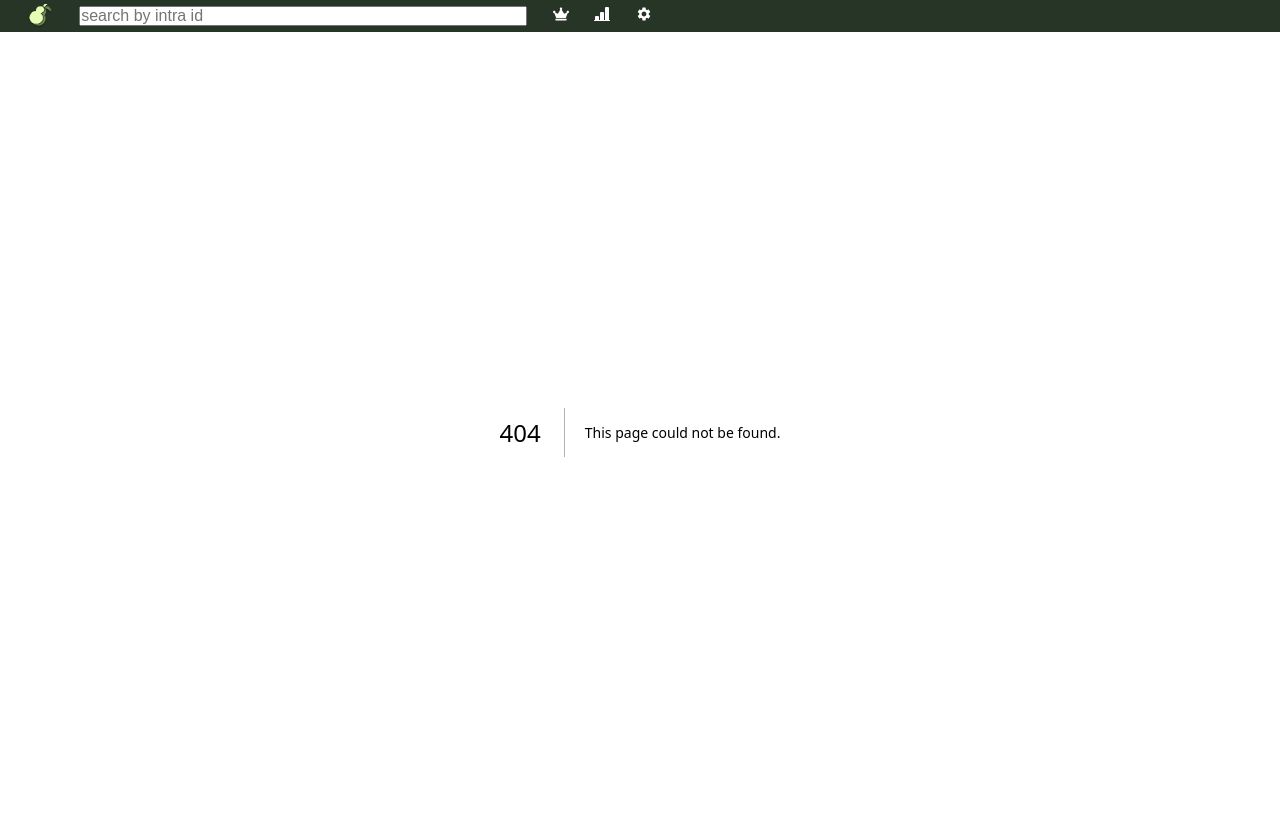
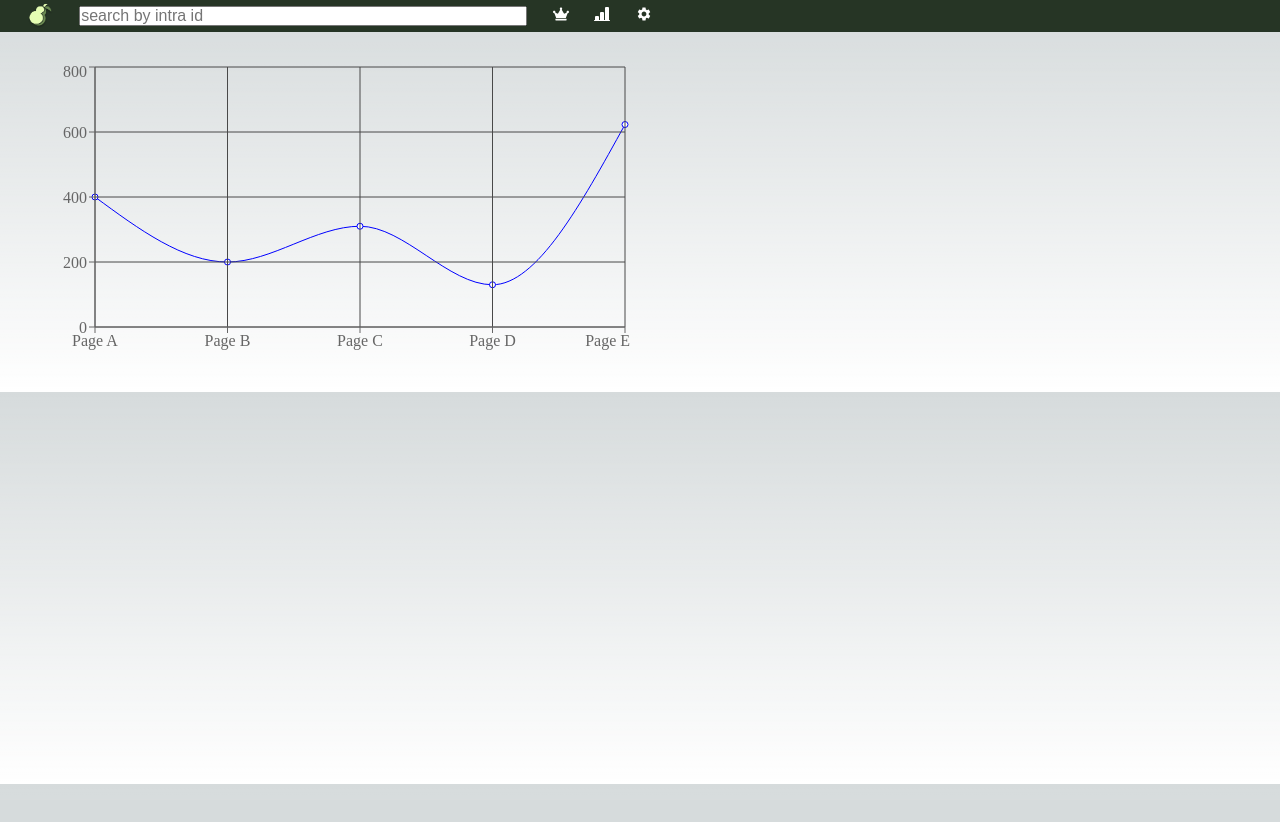
Before and after one commit to 42SeoulCoalitionhackthon2023/pear42-Frontend, a Next.js app: page /statistics in a window 1280 px wide. Before the commit this address had no page. Shown: the top 822 px of the page. After the commit the page ends 800 px from the top, so only its background shows below. Built offline with nearby package versions, Linux system fonts and the light colour scheme.

Commit message:
[feat] #5 :sparkles: recharts libarary and example page

```diff
--- a/package.json
+++ b/package.json
@@ -20,6 +20,7 @@
     "react": "^18.2.0",
     "react-dom": "^18.2.0",
     "react-icons": "^4.8.0",
+    "recharts": "^2.6.2",
     "typescript": "4.8.3"
   },
   "devDependencies": {
--- /dev/null
+++ b/pages/statistics.tsx
@@ -0,0 +1,21 @@
+import { Inter } from 'next/font/google';
+import styles from '/styles/Statistics.module.css';
+import { LineChart, Line, CartesianGrid, XAxis, YAxis } from 'recharts';
+const data = [
+	{name: 'Page A', uv: 400},
+	{name: 'Page B', uv: 200},
+	{name: 'Page C', uv: 310},
+	{name: 'Page D', uv: 130},
+	{name: 'Page E', uv: 623},
+];
+
+export default function Statistics() {
+  return <div className={styles.main}>
+		<LineChart width={600} height={300} data={data}>
+			<Line type="monotone" dataKey="uv" stroke="blue" />
+			<CartesianGrid stroke="#494949" />
+			<XAxis dataKey="name" />
+			<YAxis />
+		</LineChart>
+	</div>;
+}
--- /dev/null
+++ b/styles/Statistics.module.css
@@ -0,0 +1,4 @@
+.main {
+	padding: 30px;
+	height: 100%;
+}
```
Also changed, not shown: 2 other files (tests, documents, lock files or other folders).
